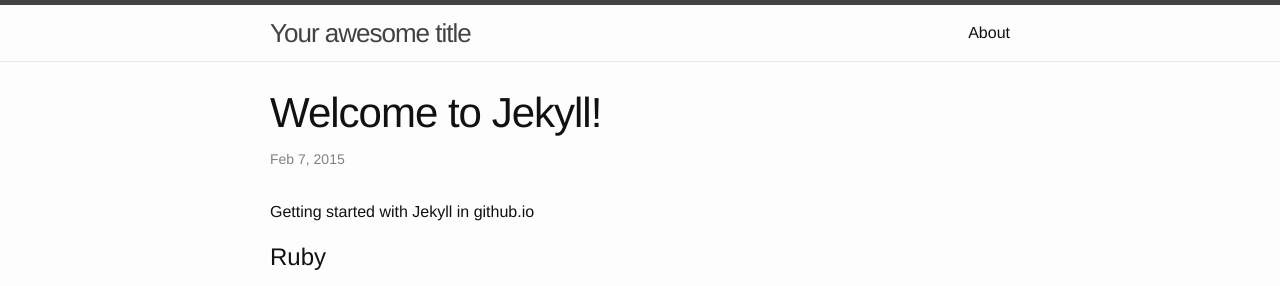
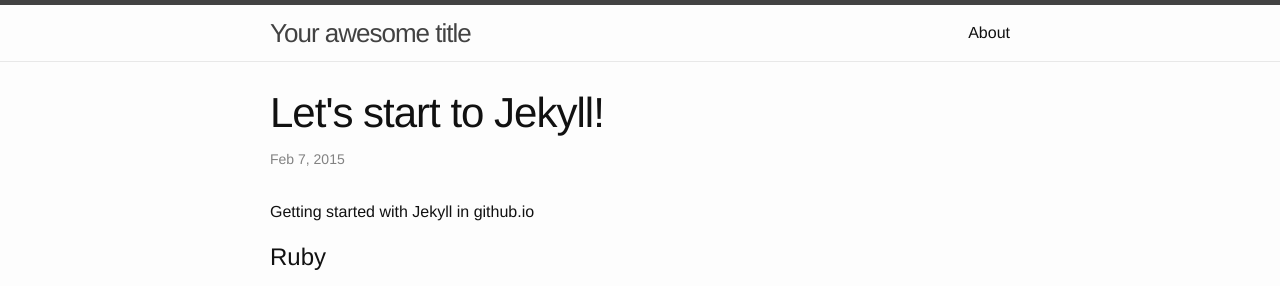
Before and after one commit to hyeonjae/hyeonjae.github.io.archive, a Jekyll site: the page built from _posts/2015-02-07-my-first-post.markdown, in a window 1280 px wide. Shown: the top 286 px of the page. Built offline with Jekyll 4.4.1, drawn with Linux system fonts in a browser that asks for light colours.

Commit message:
Rename my first post title

```diff
--- a/_posts/2015-02-07-my-first-post.markdown
+++ b/_posts/2015-02-07-my-first-post.markdown
@@ -1,6 +1,6 @@
 ---
 layout: post
-title:  "Welcome to Jekyll!"
+title:  "Let's start to Jekyll!"
 date:   2015-02-07 19:42:00
 categories: jekyll update
 ---
```
